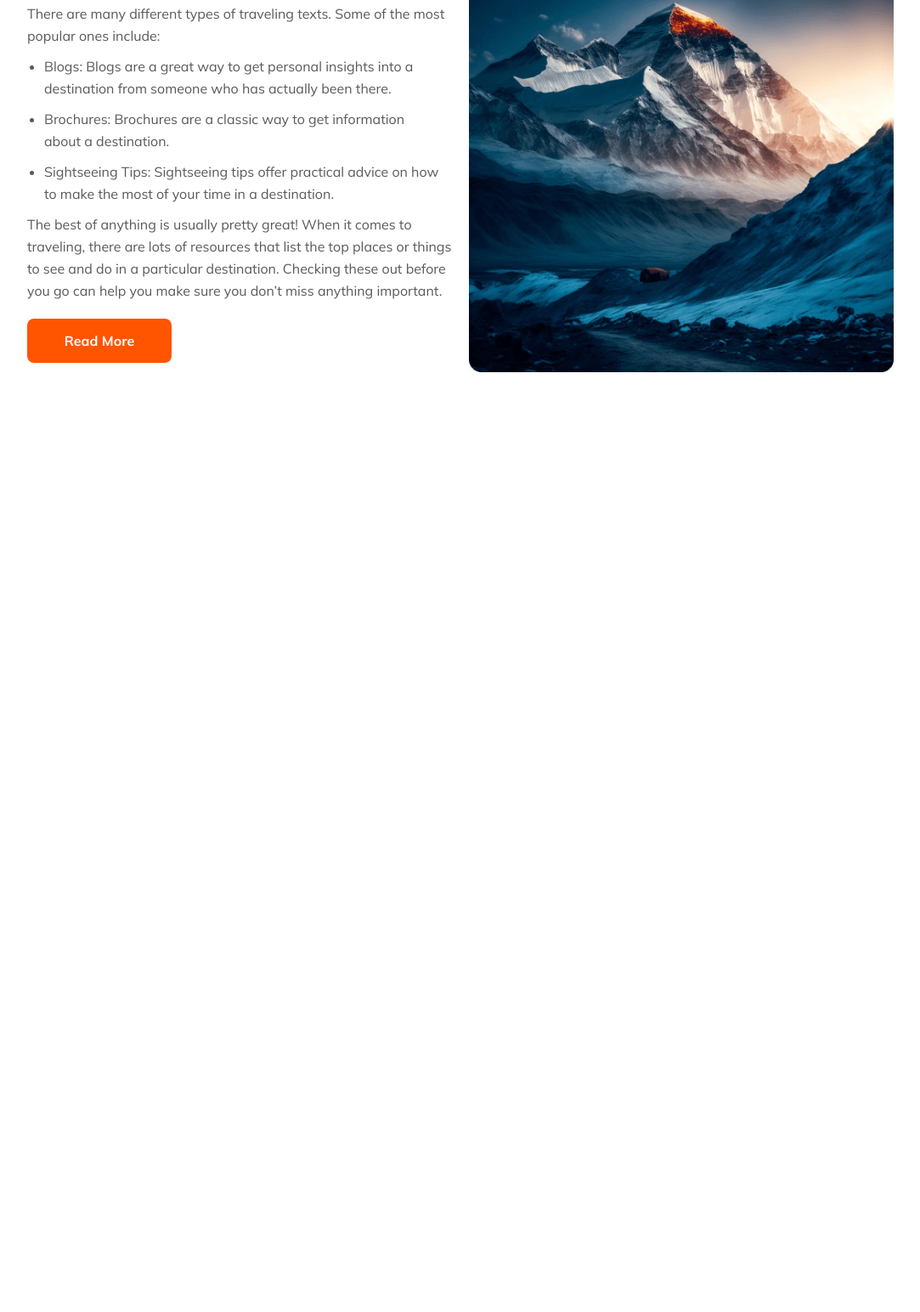
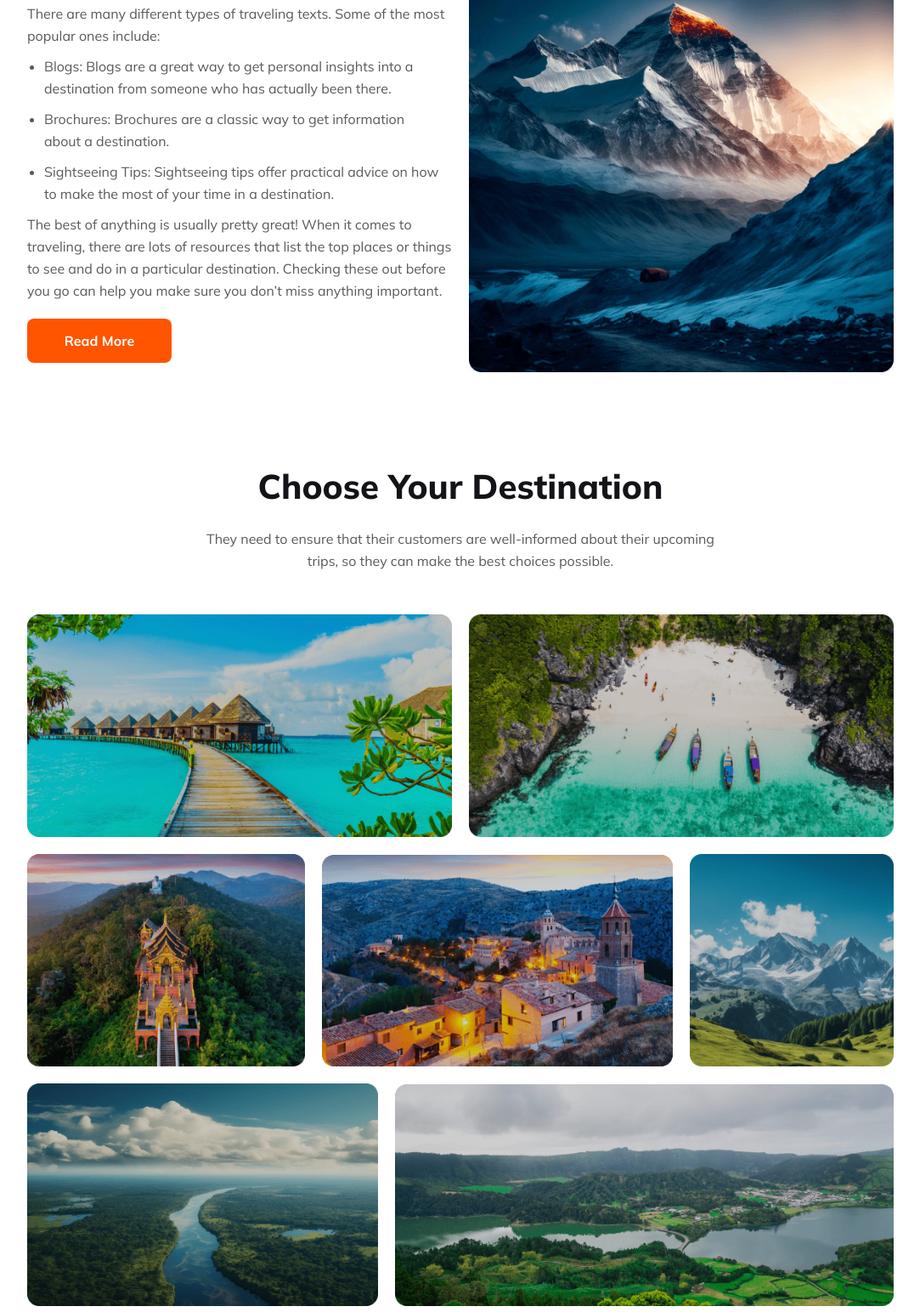
Before and after one commit to SohelDewan/B9A2-Holiday-Travel, a plain HTML site: page index.html in a window 1280 px wide. Shown: the part 842-2386 px from the top of the page at 85% size, without its empty margins (98-1181 px from the left). Before the commit the page ends 1299 px from the top, so only its background shows below. Drawn offline with Linux system fonts and the light colour scheme.

Commit message:
Destination part has been done

```diff
--- a/index.html
+++ b/index.html
@@ -73,6 +73,28 @@
                 </div>
             </div>
         </section>
+        <!-- Destination part Start -->
+
+        <section>
+            <div class="destination">
+                <div class="desti-text">
+                    <h3 class="heading-text">Choose Your Destination</h3>
+                    <p class="heading-para">They need to ensure that their customers are well-informed about their upcoming trips, so they can make the best choices possible.</p>
+                </div>
+                <div class="desti-gallery">
+                    <div class="grid-item-1 parent-image">
+                        <img src="Images/maldeep.png" alt="">
+                        <!-- <h3 class="overlay">Maldives</h3> -->
+                    </div>
+                    <div class="grid-item-2"><img src="Images/indonesia.png" alt=""></div>
+                    <div class="grid-item-3"><img src="Images/skilanka.png" alt=""></div>
+                    <div class="grid-item-4"><img src="Images/north-america.png" alt=""></div>
+                    <div class="grid-item-5"><img src="Images/kashmir.png" alt=""></div>
+                    <div class="grid-item-6"><img src="Images/bangladesh.png" alt=""></div>
+                    <div class="grid-item-7"><img src="Images/bandarban.png" alt=""></div>
+                </div>
+            </div>
+        </section>
     </main>
     <footer>
 
--- a/styles/travel.css
+++ b/styles/travel.css
@@ -172,14 +172,69 @@ button {
   font-weight: 400;
   line-height: 26px; /* 162.5% */
 }
-.tour-text>ul>li{
-  list-style:disc;
+.tour-text > ul > li {
+  list-style: disc;
   margin: 10px 20px;
 }
-.tour-image img{
+.tour-image img {
   width: 100%;
   width: 500px;
 }
+/* Your Destination part Styles */
+.destination {
+  margin-top: 80px;
+  text-align: center;
+}
+.destination > .desti-text > p {
+  max-width: 600px;
+  text-align: center;
+  margin: 0 auto;
+}
+.desti-gallery {
+  margin-top: 50px;
+  display: grid;
+  grid-template-columns: repeat(12, 1fr);
+  grid-template-rows: repeat(3, 1fr);
+  row-gap: 10px;
+  column-gap: 20px;
+  align-items: center;
+}
+.desti-gallery img {
+  width: 100%;
+  max-width: 100%;
+}
+.grid-item-1 {
+  grid-column: 1 / span 6;
+}
+.grid-item-2 {
+  grid-column: 7 / span 6;
+}
+.grid-item-3 {
+  grid-column: 1 / span 4;
+}
+.grid-item-4 {
+  grid-column: 5 / span 5;
+}
+.grid-item-5 {
+  grid-column: 10 / span 3;
+}
+.grid-item-6 {
+  grid-column: 1 / span 5;
+}
+.grid-item-7 {
+  grid-column: 6 / span 7;
+}
+/* .parent-image {
+  position: relative;
+}
+.overlay{
+  position: absolute;
+  top: 50%;
+  left: 50%;
+  transform: translate(-50%, -50%);
+  color: #fff;
+  z-index: 9;
+} */
 
 /* Media quary or responsive for mobile device */
 @media screen and (max-width: 600px) {
@@ -226,19 +281,29 @@ button {
     align-items: flex-start;
     gap: 16px;
   }
-  .popular-tours{
+  .popular-tours {
     flex-direction: column;
     justify-content: center;
     align-items: center;
     padding: 30px;
   }
 
-  .tour-image img{
+  .tour-image img {
     width: 100%;
     max-width: 480px;
     overflow: hidden;
   }
-
+  .desti-gallery {
+    display: flex;
+    flex-direction: column;
+    padding: 15px;
+  }
+  .desti-gallery img {
+    width: 100%;
+    width: 335px;
+    height: 176px;
+    flex-shrink: 0;
+  }
 }
 
 /* For Tablet device */
@@ -283,17 +348,16 @@ button {
     align-items: flex-start;
     gap: 16px;
   }
-  .popular-tours{
+  .popular-tours {
     flex-direction: column;
     justify-content: center;
     align-items: center;
     padding: 50px;
   }
 
-  .tour-image img{
+  .tour-image img {
     width: 100%;
     max-width: 980px;
     overflow: hidden;
   }
-
 }
```
Also changed, not shown: Images/bandarban.png (renamed from Images/Rectangle 10.png), Images/bangladesh.png (renamed from Images/Rectangle 11.png), Images/indonesia.png (renamed from Images/Rectangle 8.png), Images/kashmir.png (renamed from Images/Rectangle 9.png), Images/maldeep.png (renamed from Images/Rectangle 5.png), Images/north-america.png (renamed from Images/Rectangle 7.png), Images/skilanka.png (renamed from Images/Rectangle 6.png).
